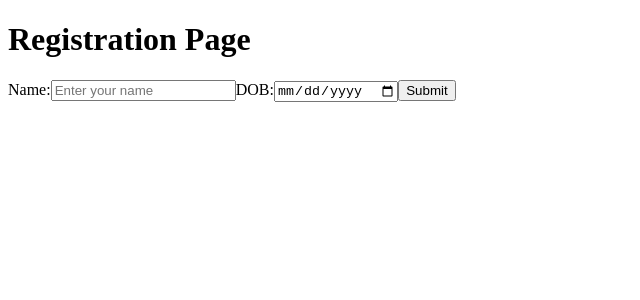
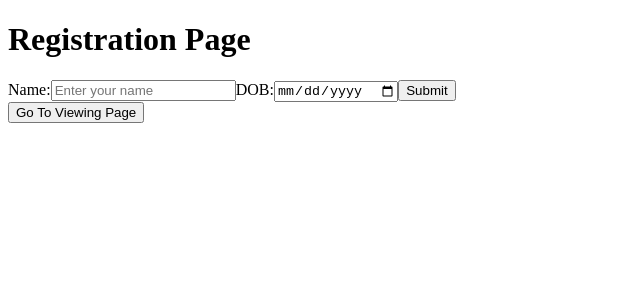
Before and after one commit to DuckyShine004/nzpmc-mini-project, a React (Vite) app in the folder frontend/: page / in a window 1280 px wide. Shown: the top 300 px of the page, without its empty margins (0-640 px from the left). Built offline with nearby package versions, Linux system fonts and the light colour scheme.

Commit message:
feat: Added Button Which Redirects Users TO Viewing Page

```diff
--- a/frontend/src/components/RegistrationForm.jsx
+++ b/frontend/src/components/RegistrationForm.jsx
@@ -1,15 +1,19 @@
 import {useState} from 'react'
+import {useNavigate} from 'react-router-dom'
 
 import registrationService from '../services/registration'
 
 import FormInput from './FormInput'
 import Heading from './Heading'
+import Button from './Button'
 
 const baseURL = '/api/registration'
 
 const RegistrationForm = () => {
   const [name, setName] = useState('')
   const [dob, setDob] = useState('')
+
+  const navigate = useNavigate()
 
   const handleNameChange = (event) => setName(event.target.value)
   const handleDobChange = (event) => setDob(event.target.value)
@@ -48,6 +52,7 @@ const RegistrationForm = () => {
         />
         <button type="submit">Submit</button>
       </form>
+      <Button onClick={() => navigate('/view')} text="Go To Viewing Page" />
     </div>
   )
 }
```
